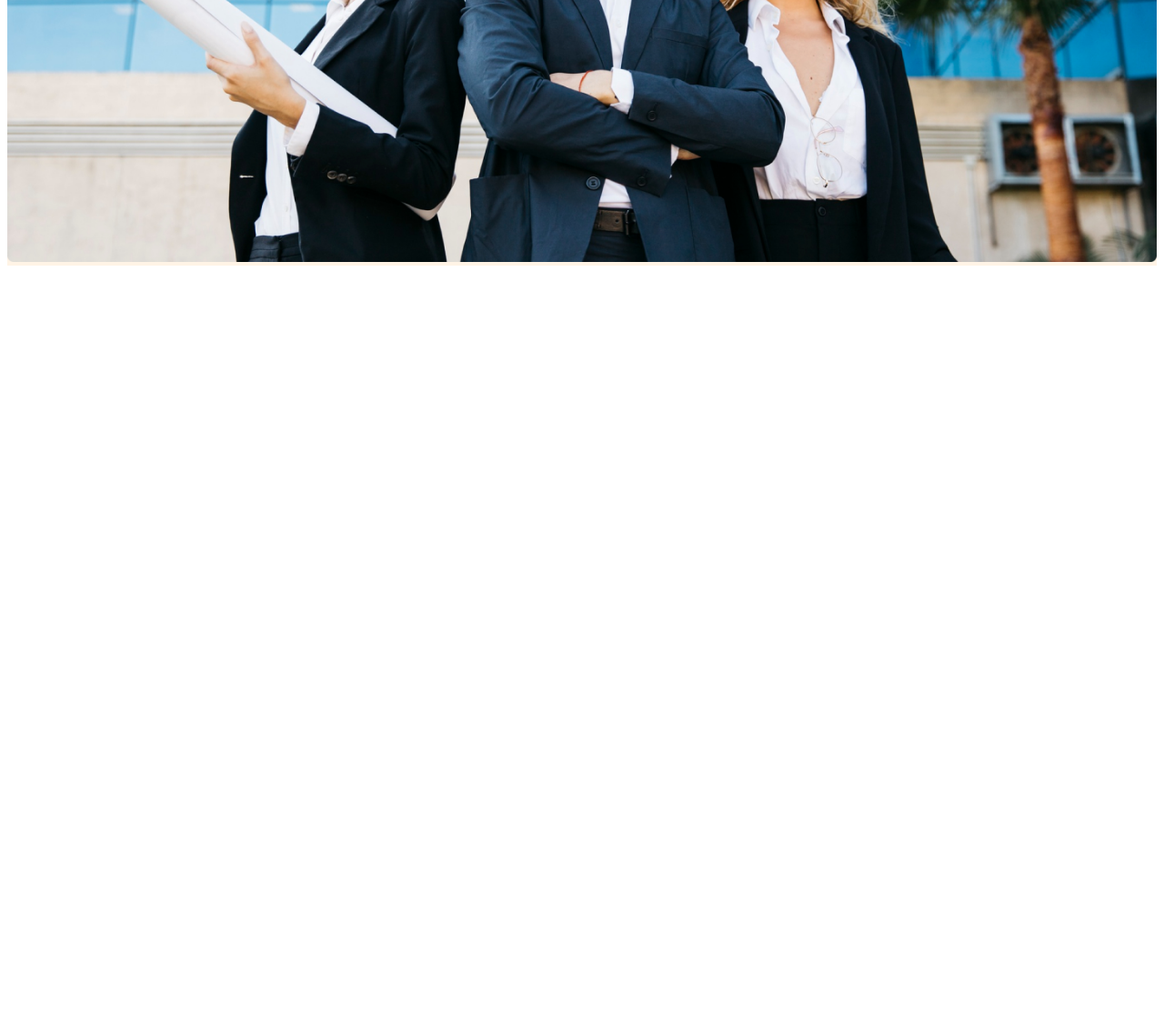
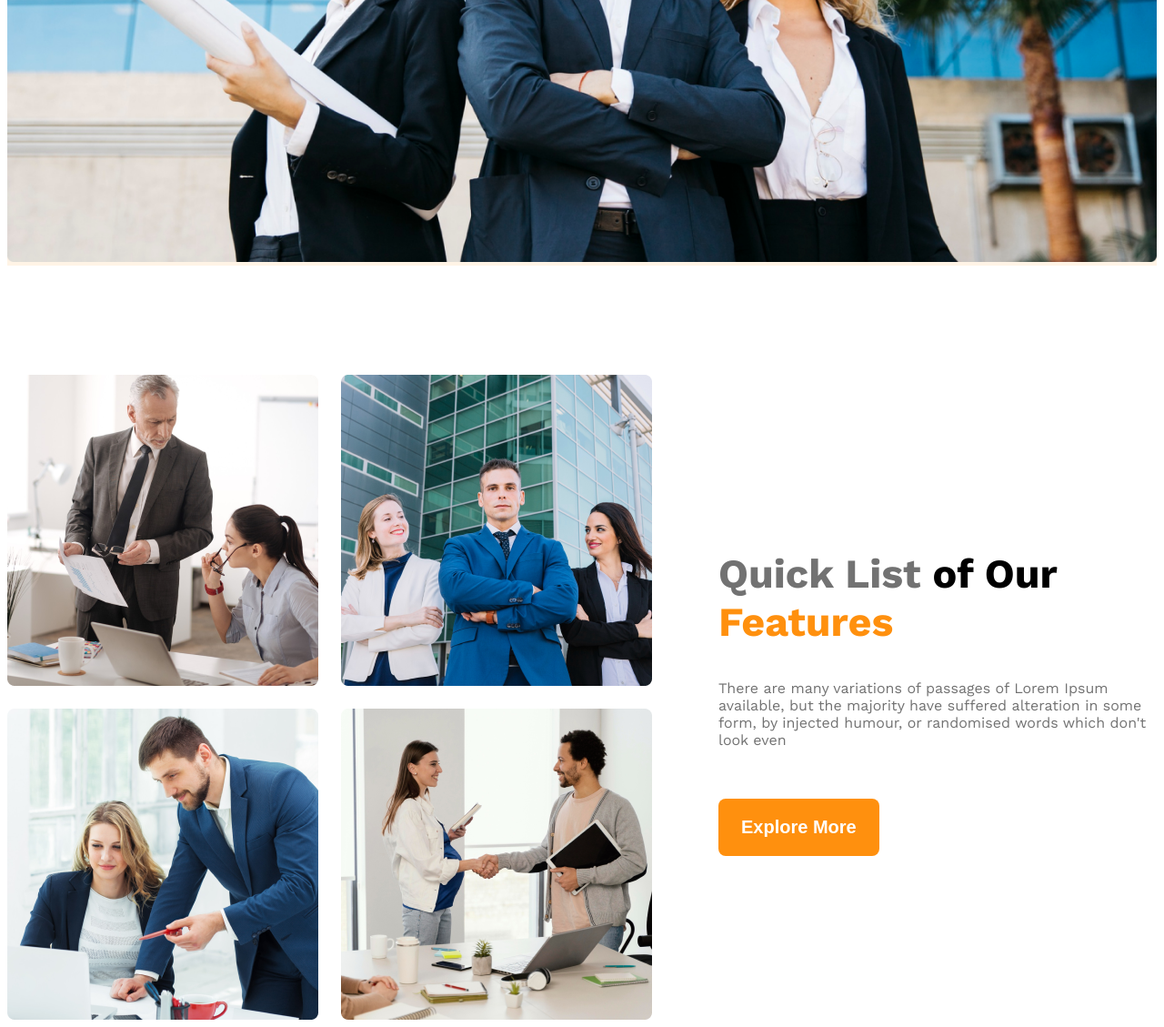
Before and after one commit to jahiddeveloper/Module-9, a plain HTML site: page index.html in a window 1280 px wide. Shown: the part 922-2051 px from the top of the page at 91% size. Before the commit the page ends 1222 px from the top, so only its background shows below. Drawn offline with nearby package versions, Linux system fonts and the light colour scheme.

Commit message:
This is my fourth commit

```diff
--- a/index.html
+++ b/index.html
@@ -33,7 +33,20 @@
         </div>
     </header>
     <main>
-
+        <section class="teams">
+            <div class="team-img">
+                <img src="images/team1.png" alt="">
+                <img src="images/team2.png" alt="">
+                <img src="images/team3.png" alt="">
+                <img src="images/team4.png" alt="">
+            </div>
+            <div class="team-content">
+                <h2 class="feature-title"><span class="part-1">Quick List</span> <span class="part-2">of Our</span>
+                    <br> <span class="part-3">Features</span></h2>
+                <div class="feature-description">There are many variations of passages of Lorem Ipsum available, but the majority have suffered alteration in some form, by injected humour, or randomised words which don't look even</div>
+                <button class="btn-1">Explore More</button>
+            </div>
+        </section>
     </main>
     <footer>
 
--- a/style.css
+++ b/style.css
@@ -78,6 +78,54 @@ ul li a {
     max-width: 100%;
 }
 
+main {
+    max-width: 1340px;
+    margin: 0 auto;
+}
+
+main > section {
+    margin-top: 120px;
+}
+
+/***feature related styles***/
+
+.teams {
+    display: flex;
+    align-items: center;
+}
+
+.team-img {
+    display: grid;
+    grid-template-columns: repeat(2, 1fr);
+    gap: 25px;
+}
+
+.team-content {
+    max-width: 530px;
+    margin-left: 73px;
+}
+
+.feature-title {
+    font-size: 2.8rem;
+    font-weight: bold;
+}
+.part-1 {
+    color: #727272;
+}
+.part-2 {
+    color: black;
+}
+.part-3 {
+    color: #FF900E;
+}
+
+.feature-description {
+    font-size: 1rem;
+    color: #727272;
+    margin-top: 25px;
+    margin-bottom: 30px;
+}
+
 
 
 
@@ -85,4 +133,27 @@ ul li a {
     .navbar, ul {
         flex-direction: column;
     }
+
+    .teams {
+        flex-direction: column;
+    }
+
+    .team-img {
+    display: grid;
+    grid-template-columns: repeat(1, 1fr);
+    gap: 25px;
+    }
+
+    .team-content {
+        margin-left: 20px;
+    }
 }
+
+@media screen and (min-width: 576px) and (max-width: 992px) {
+    .teams {
+        flex-direction: column;
+    }
+    .team-content {
+        margin-left: 50px;
+    }
+}
```
